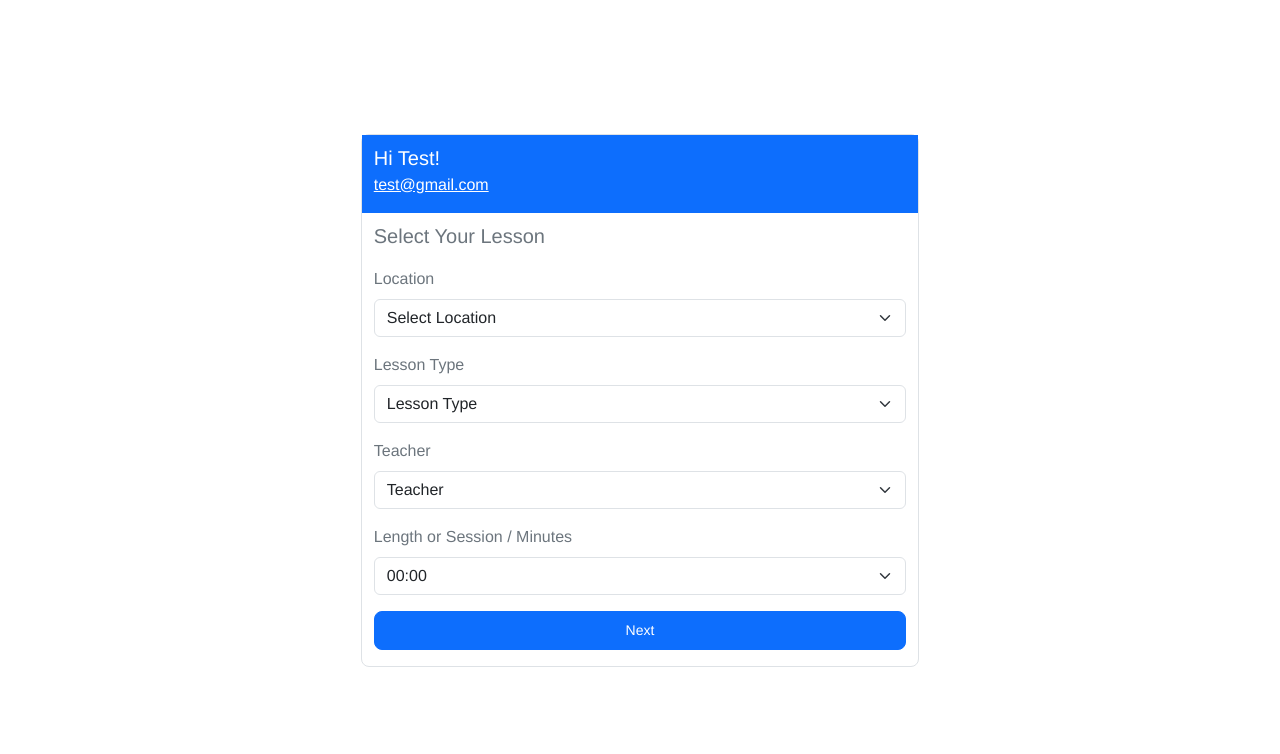
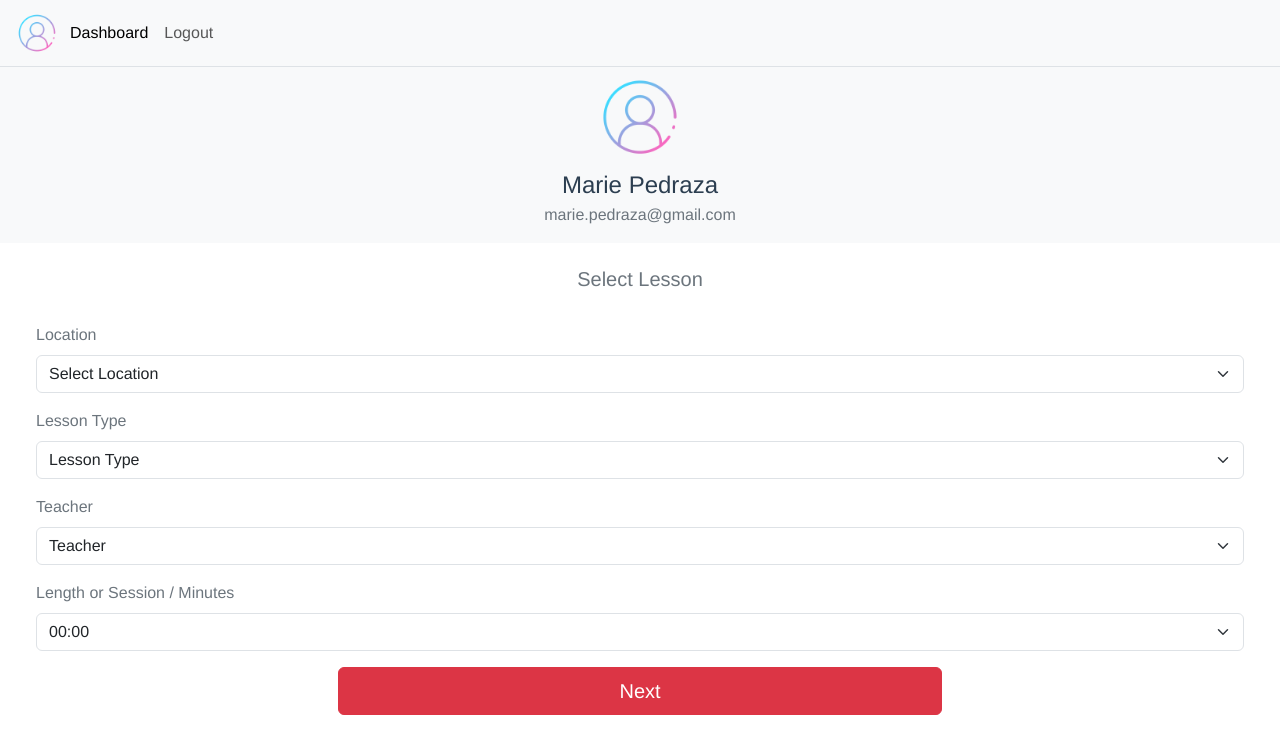
Before and after one commit to Mondingnibai/witty-eventbooking, a Vue app: page /lesson in a window 1280 px wide. Shown: the top 754 px of the page. Built offline with nearby package versions, Linux system fonts and the light colour scheme.

Commit message:
update layout to make it mobile

```diff
--- a/src/components/SIgnIn.vue
+++ b/src/components/SIgnIn.vue
@@ -16,7 +16,7 @@
                 </div>
 
                 <router-link to="/dashboard" class="text-white text-decoration-none">
-                    <button class="w-100 btn btn-lg btn-primary rounded-2 mb-3" type="submit">Sign in</button>
+                    <button class="w-100 btn btn-lg btn-danger rounded-2 mb-3" type="submit">Sign in</button>
                 </router-link>
 
                 <div class="form-control-sm text-center">
--- a/src/components/SignUp.vue
+++ b/src/components/SignUp.vue
@@ -26,7 +26,7 @@
                 </div>
 
                 <router-link to="/" class="text-white text-decoration-none mb-3">
-                    <button class="w-100 btn btn-lg btn-primary rounded-2 mb-3" type="submit">Create Account</button>
+                    <button class="w-100 btn btn-lg btn-danger rounded-2 mb-3" type="submit">Create Account</button>
                 </router-link>
 
                 <div class="row form-control-sm text-center">
--- /dev/null
+++ b/src/components/includes/UserHeader.vue
@@ -0,0 +1,29 @@
+<template>
+    <div class="row">
+        <nav class="navbar navbar-expand-lg navbar-light bg-light">
+            <div class="container-fluid">
+                <img src="../../../src/assets/login-icon.png" alt="" width="50" height="50">
+                <button class="navbar-toggler" type="button" data-bs-toggle="collapse" data-bs-target="#navbarSupportedContent" aria-controls="navbarSupportedContent" aria-expanded="false" aria-label="Toggle navigation">
+                    <span class="navbar-toggler-icon"></span>
+                </button>
+                <div class="collapse navbar-collapse" id="navbarSupportedContent">
+                    <ul class="navbar-nav me-auto mb-2 mb-lg-0">
+                        <li class="nav-item">
+                            <a class="nav-link active" aria-current="page" href="/dashboard">Dashboard</a>
+                        </li>
+                        <li class="nav-item">
+                            <a class="nav-link" aria-current="page" href="/">Logout</a>
+                        </li>
+                    </ul>
+                </div>
+            </div>
+        </nav>
+        <div class="text-center border-bottom-0 border-top mh-100 bg-light">
+            <div class="mb-3">
+                <img src="../../../src/assets/login-icon.png" alt="" width="100" height="100">
+                <p class="fs-4 mb-0">Marie Pedraza</p>
+                <small class="fs-6 text-secondary fw-light mb-3">marie.pedraza@gmail.com</small>
+            </div>
+        </div>
+    </div>
+</template>
--- a/src/components/user/Dashboard.vue
+++ b/src/components/user/Dashboard.vue
@@ -1,30 +1,30 @@
 <template>
-   <div class="d-flex align-items-center justify-content-center vh-100">
-        <div class="row bg-white border rounded-3">
-            <div class="d-grip gap-2 bg-primary">
-                <p class="d-flex align-items-start fs-5 mb-0 text-white mt-2">Hi Test!</p>
-                <p class="d-flex align-items-start fs-6 text-decoration-underline text-white">test@gmail.com</p>
-            </div>
-            <hr class="border border-secondary"/>
-
-           <div class="form-control-sm text-center">
-                <p class="text-secondary fw-light">You have no on going lesson booking yet!</p>
+    <div class="container-fluid">
+        <UserHeader/>
+        <div class="row">
+            <div class="align-item-center justify-content-center">
+                <div class="text-center">
+                    <p class="text-secondary fw-light mt-4 mb-4">You have no on going lesson booking yet!</p>
                 </div>
 
                 <router-link to="/subscription">
-                <div class="d-grid gap-3 mb-3">
-                    <button type="button" class="btn btn-primary btn-sm m-2 p-2 fw-light rounded-3">
+                    <div class="mb-3 text-center">
+                        <button type="button" class="w-50 btn btn-lg btn-danger rounded-2 mb-3">
                             <a href="/subscription" class="text-white text-decoration-none">Book Now</a>
                         </button>
                     </div>
                 </router-link>
             </div>
         </div>
+    </div>
 </template>
 
 <script>
+import UserHeader from '../includes/UserHeader.vue'
+
 export default {
-  name: 'UserDashboard',
-  // ...
+    components: {
+        UserHeader,
+    },
 }
 </script>
--- a/src/components/user/Lesson.vue
+++ b/src/components/user/Lesson.vue
@@ -1,21 +1,14 @@
 <template>
-    <div class="d-flex align-items-center justify-content-center vh-100">
-        <div class="row bg-white border rounded-3">
-            <div class="d-grip gap-2 bg-primary">
-                <p class="align-items-start fs-5 mb-0 text-white mt-2">Hi Test!</p>
-                <p class="align-items-start fs-6 text-decoration-underline text-white">test@gmail.com</p>
+    <div class="container-fluid">
+        <UserHeader />
+        <div class="row mt-4">
+            <div class="mx-auto w-80">
+                <div class="text-center">
+                    <h5 class="fw-light text-secondary">Select Lesson</h5>
                 </div>
-
-            <div class="d-grip gap-2 mb-3">
-                <p class="d-flex align-items-start fs-5 mb-0 text-secondary fw-light mt-2">Select Your Lesson</p>
-            </div>
-
-
-            <!-- lesson details -->
-            <form name="lesson_details">
-                <!-- locations -->
+                <form class="p-4">
                     <div class="row mb-3">
-                    <div class="col-md-12">
+                        <div class="col-md-12 col-sm-12">
                             <label for="lblLocation" class="d-flex align-items-start text-secondary fw-light mb-2 form-label">Location</label>
                             <select class="form-select" aria-label="lblLocation">
                                 <option selected>Select Location</option>
@@ -25,7 +18,6 @@
                         </div>
                     </div>
 
-                <!-- lesson type -->
                     <div class="row mb-3">
                         <div class="col-md-12">
                             <label for="lbllessontype" class="d-flex align-items-start  text-secondary fw-light mb-2 form-label">Lesson Type</label>
@@ -37,7 +29,6 @@
                         </div>
                     </div>
 
-                <!-- Teacher -->
                     <div class="row mb-3">
                         <div class="col-md-12">
                             <label for="lblteacher" class="d-flex align-items-start  text-secondary fw-light mb-2 form-label">Teacher</label>
@@ -49,7 +40,6 @@
                         </div>
                     </div>
 
-                <!-- Length / Session -->
                     <div class="row mb-3">
                         <div class="col-md-12">
                             <label for="lblteacher" class="d-flex align-items-start  text-secondary fw-light mb-2 form-label">Length or Session / Minutes </label>
@@ -61,15 +51,25 @@
                             </select>
                         </div>
                     </div>
-
                     <router-link to="/calendar">
-                    <div class="d-grid gap-3">
-                        <button type="submit" class="btn btn-primary btn-sm  p-2 fw-light mb-3 rounded-3">
-                            Next
+                        <div class="mb-3 text-center">
+                            <button type="button" class="w-50 btn btn-lg btn-danger rounded-2 mb-3">
+                                <a href="/subscription" class="text-white text-decoration-none">Next</a>
                             </button>
                         </div>
                     </router-link>
+
                 </form>
             </div>
         </div>
+    </div>
 </template>
+<script>
+import UserHeader from '../includes/UserHeader.vue';
+
+export default {
+    components: {
+        UserHeader,
+    },
+}
+</script>
--- a/src/components/user/Subscribe.vue
+++ b/src/components/user/Subscribe.vue
@@ -1,18 +1,12 @@
 <template>
-    <div class="d-flex align-items-center justify-content-center vh-100">
-        <div class="row bg-white border rounded-3">
-            <div class="d-grip gap-2 bg-primary">
-                <p class="d-flex align-items-start fs-5 mb-0 text-white mt-2">Hi Test!</p>
-                <p class="d-flex align-items-start fs-6 text-decoration-underline text-white">test@gmail.com</p>
+    <div class="container-fluid">
+        <UserHeader />
+        <div class="text-center mt-4">
+            <h1 class="text-secondary fw-light">Subscription Plan</h1>
+            <p class="text-secondary fs-6 fw-light">Choose plans from beginner, make-up lessons and add on lesson.</p>
         </div>
-
-            <div class="d-grip gap-2 mb-3">
-                <p class="d-flex align-items-start fs-5 mb-0 text-secondary fw-light mt-2">Subscription</p>
-            </div>
-
-            <div class="row mb-4">
-                <!--subscription 1 -->
-                <div class="col-md-4 col-sm-12">
+        <div class="row">
+            <div class="col-sm-12 col-md-4 mb-3">
                 <div class="card">
                     <div class="card-body">
                         <div class="align-items-center justify-content-center">
@@ -30,9 +24,7 @@
                     </div>
                 </div>
             </div>
-
-                <!--subscription 2 -->
-                <div class="col-md-4 col-sm-12 col-sm-12">
+            <div  class="col-sm-12 col-md-4 mb-3">
                 <div class="card">
                     <div class="card-body">
                         <div class="align-items-center justify-content-center">
@@ -50,8 +42,7 @@
                 </div>
             </div>
 
-                <!--subscription 3 -->
-                <div class="col-md-4 col-sm-12">
+            <div  class="col-sm-12 col-md-4 mb-3">
                 <div class="card">
                     <div class="card-body">
                         <div class="align-items-center justify-content-center">
@@ -70,5 +61,13 @@
             </div>
         </div>
     </div>
-    </div>
 </template>
+<script>
+import UserHeader from '../includes/UserHeader.vue';
+
+export default {
+    components: {
+        UserHeader,
+    },
+}
+</script>
```
Lines whose indentation alone changed are shown as unchanged.
